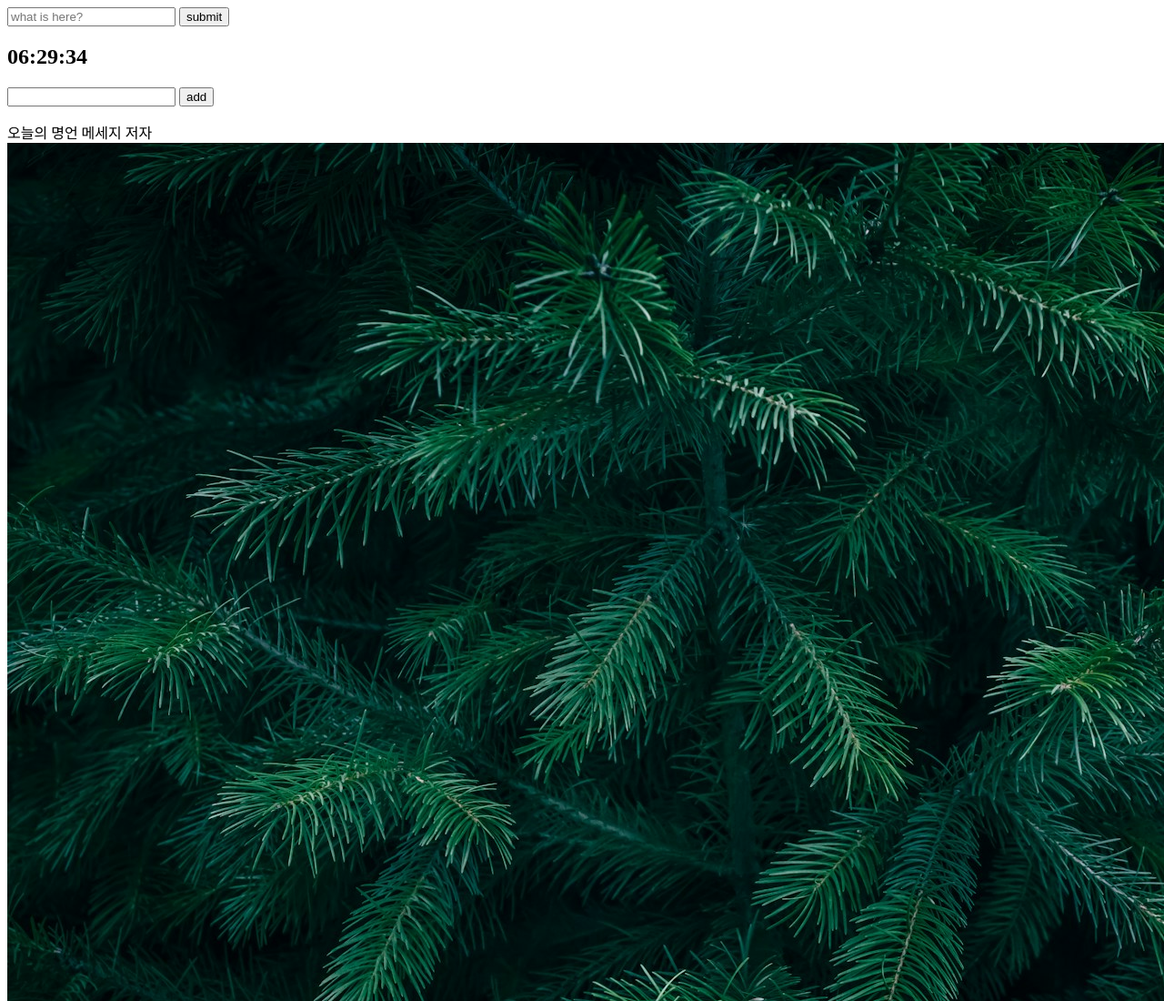
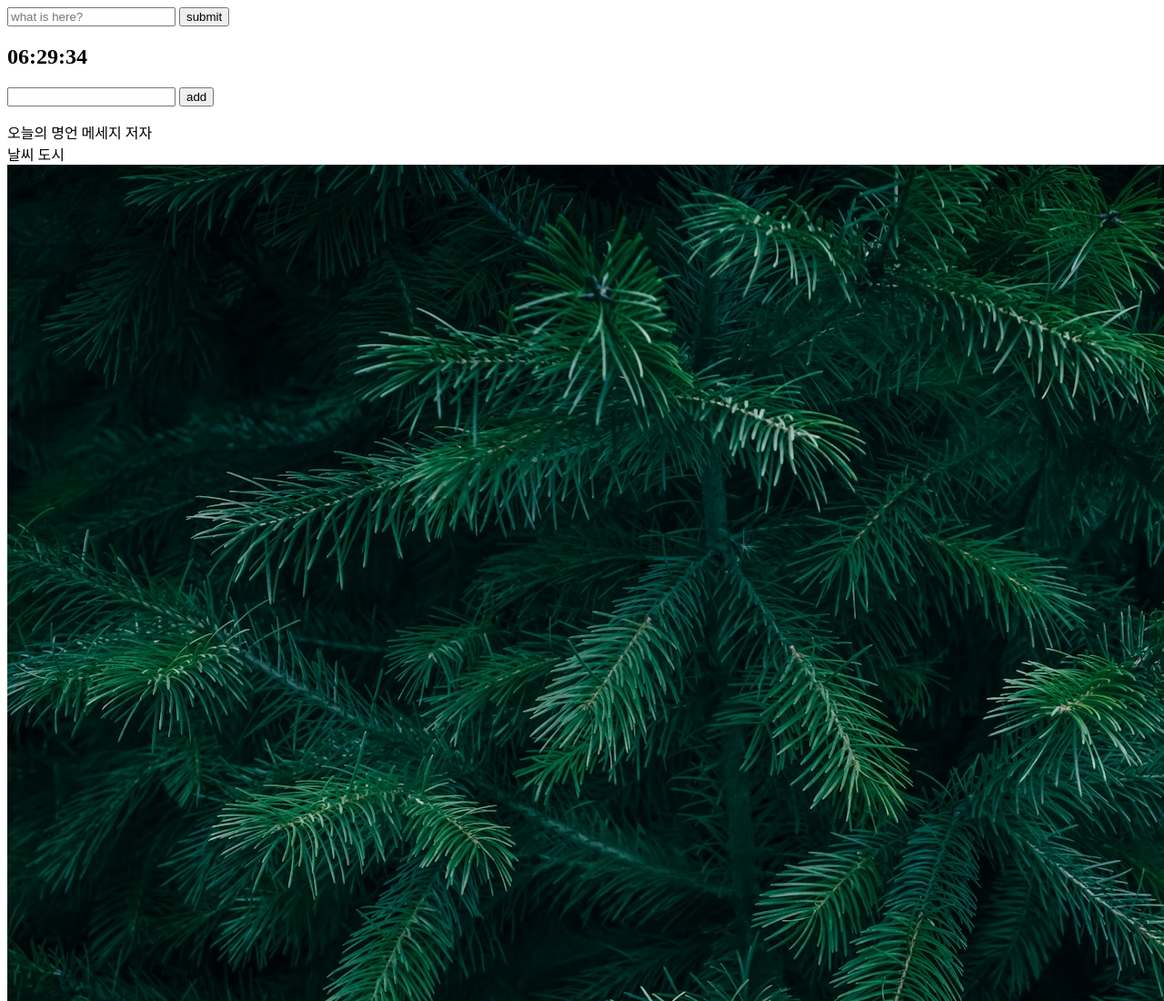
Before and after one commit to ManDuGuk/banilaJs, a plain HTML site: page banilaJs.html in a window 1280 px wide. Shown: the top 1100 px of the page at 91% size. Drawn offline with Linux system fonts and the light colour scheme; no server answers.

Commit message:
weatherinfo complete

```diff
--- a/banilaJs.html
+++ b/banilaJs.html
@@ -26,12 +26,17 @@
         <span>메세지</span>
         <span>저자</span>
     </div>
+    <div id="weather">
+        <span>날씨</span>
+        <span>도시</span>
+    </div>
 
     <script src="js/greeting.js"></script>
     <script src="js/clock.js"></script>
     <script src="js/quotes.js"></script>
     <script src="js/background.js"></script>
     <script src="js/todolist.js"></script>
+    <script src="js/weather.js"></script>
 </body>
 
 </html>
```
